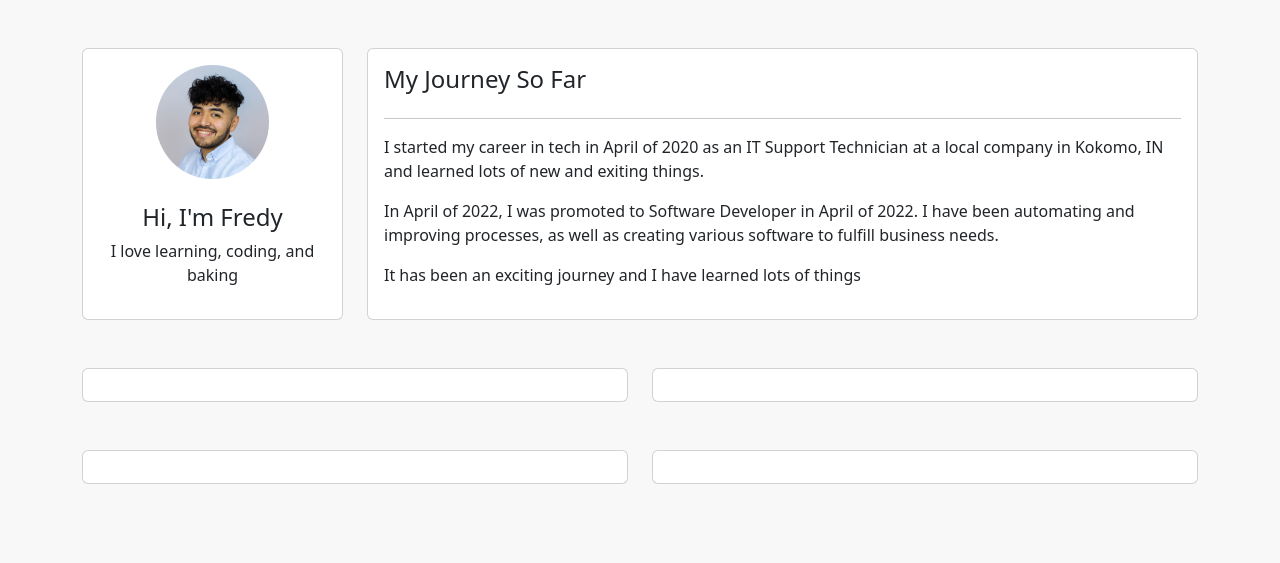
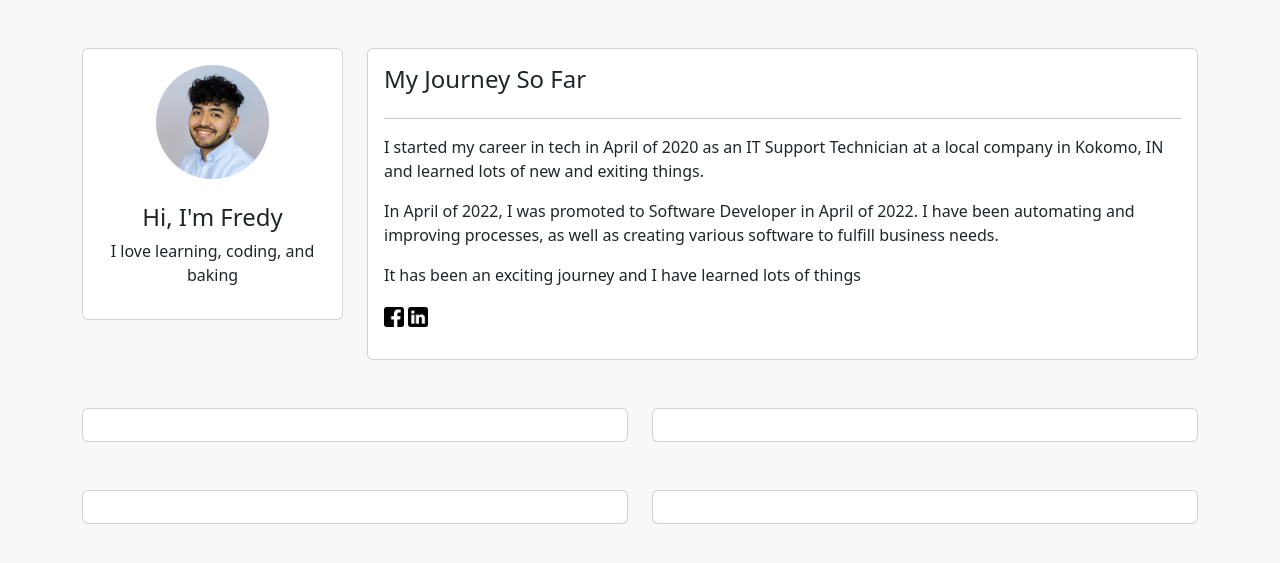
Before and after one commit to fsantamaria1/personal-website, a Django app: template base/templates/base/index.html in a window 1280 px wide. Shown: the top 563 px of the page. Run offline with Django 5.2, Linux system fonts and the light colour scheme; the template is opened without the code that fills it, so the values that code supplies are empty.

Commit message:
Add social images and their CSS

```diff
--- a/base/templates/base/index.html
+++ b/base/templates/base/index.html
@@ -40,6 +40,12 @@
                     <p>
                         It has been an exciting journey and I have learned lots of things
                     </p>
+
+                    <ul class="social-links">
+                        <li><img  src="{% static 'images/facebook.png' %}" alt="Facebook logo"></li>
+                        <li><img src="{% static 'images/linkedin.png' %}" alt="Linkedin logo"></li>
+                    </ul>
+
                 </div>
             </div>
         </div>
--- a/static/styles/style.css
+++ b/static/styles/style.css
@@ -1,3 +1,18 @@
 body {
 	background-color:#F8F8F8;
 }
+
+.social-links{
+	padding: 0;
+    list-style-type: none;
+}
+
+.social-links ul, li{
+	list-style-type:none;
+	display: inline-block;
+}
+
+.social-links img{
+	width:20px;
+	height: 20px;
+}
```
